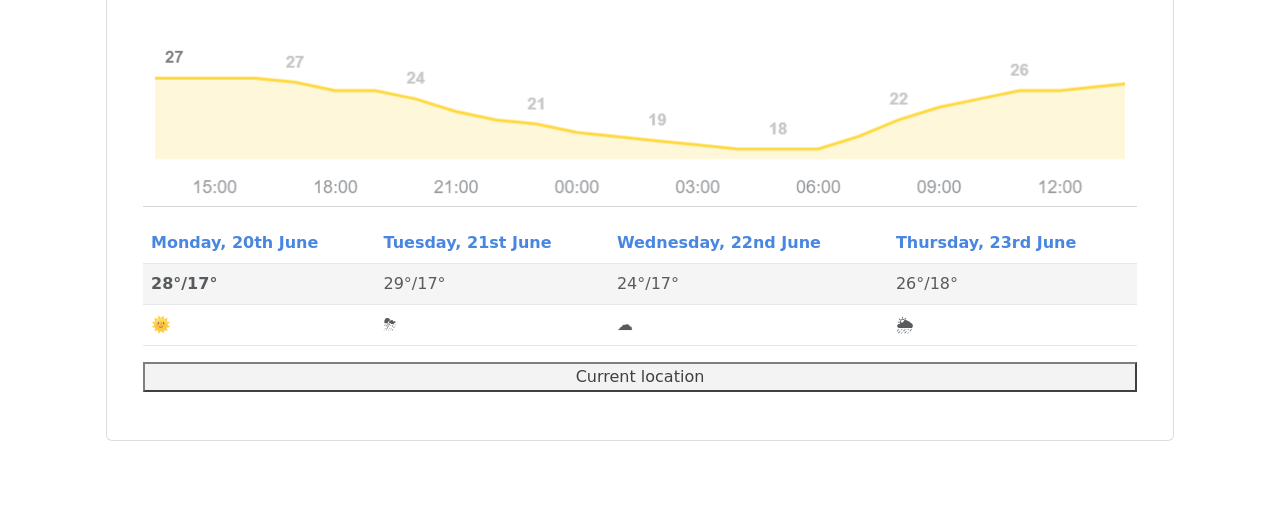
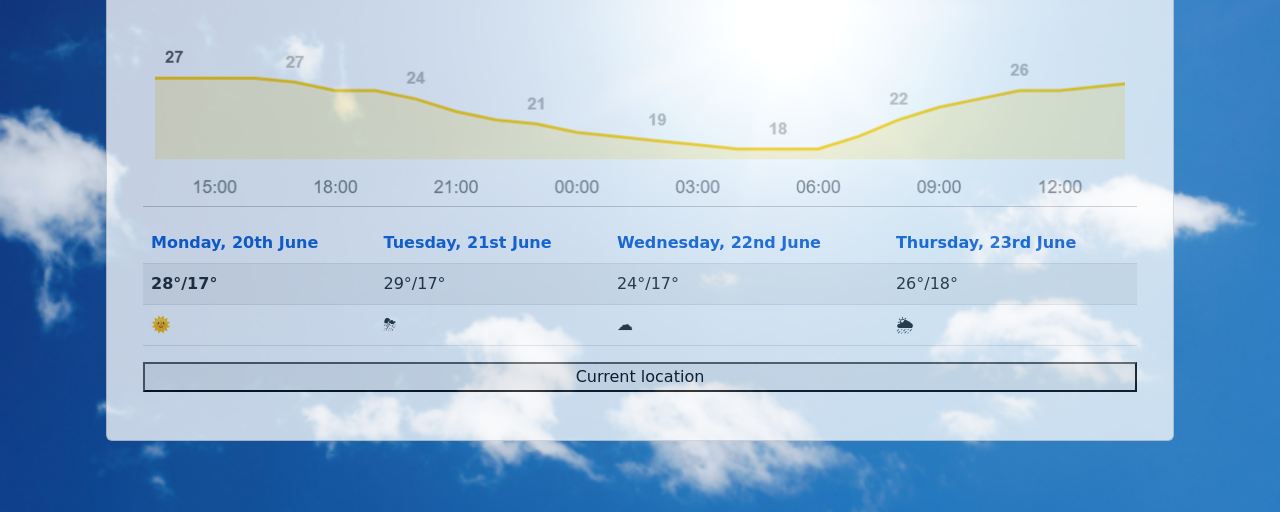
Before and after one commit to Mike04959/Weather, a website built with Parcel: page index.html in a window 1280 px wide. Shown: the part 288-800 px from the top of the page. Built offline with nearby package versions, Linux system fonts and the light colour scheme; files whose address does not match are found by name; a web font is replaced by a local one.

Commit message:
Debugged backround image

```diff
--- a/src/styles.css
+++ b/src/styles.css
@@ -1,6 +1,6 @@
 body {
   font-family: "Rubik Moonrocks", cursive;
-  background-image: url("src/sky.png");
+  background-image: url("sky.png");
   background-repeat: inherit;
   background-size: 100%;
 }
```
